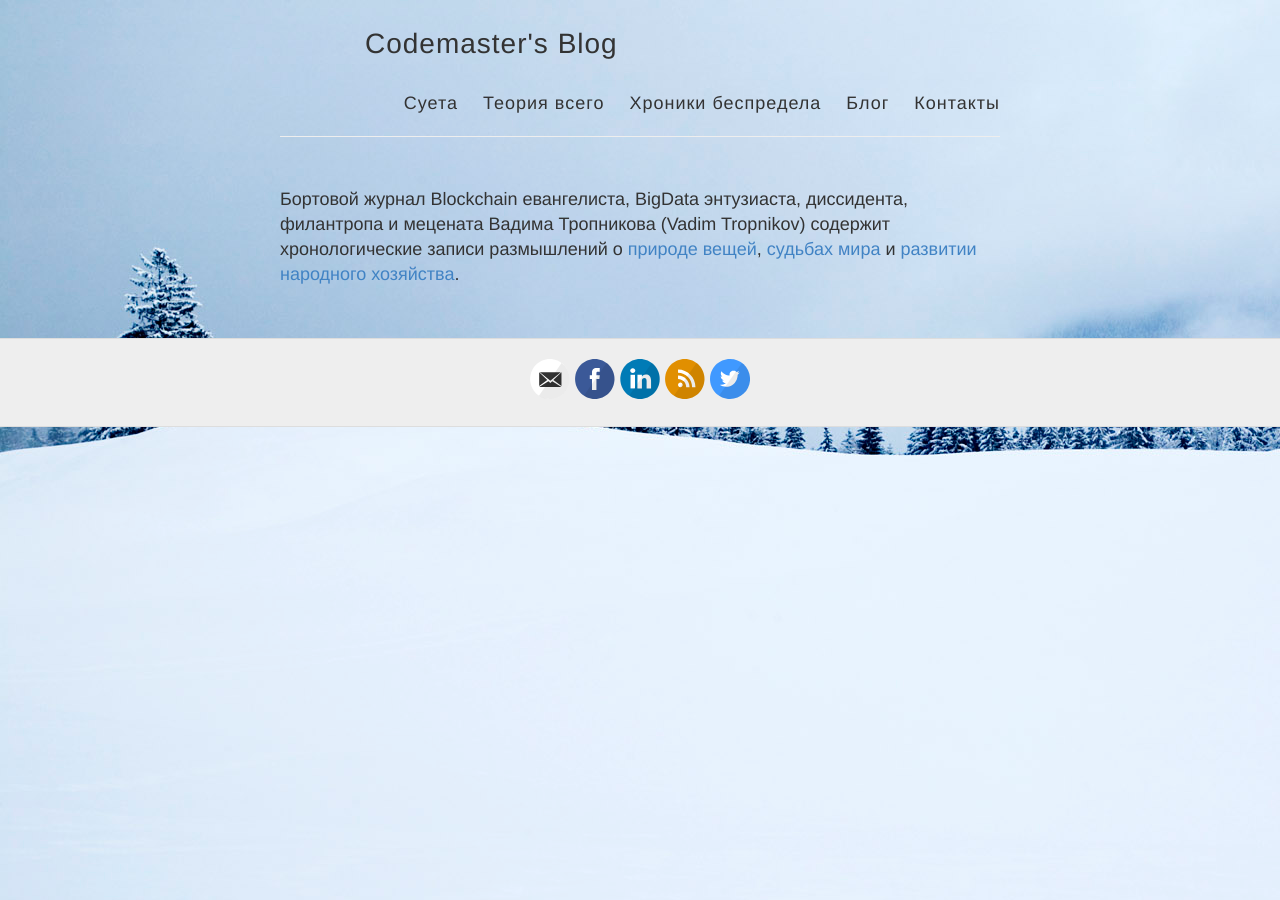
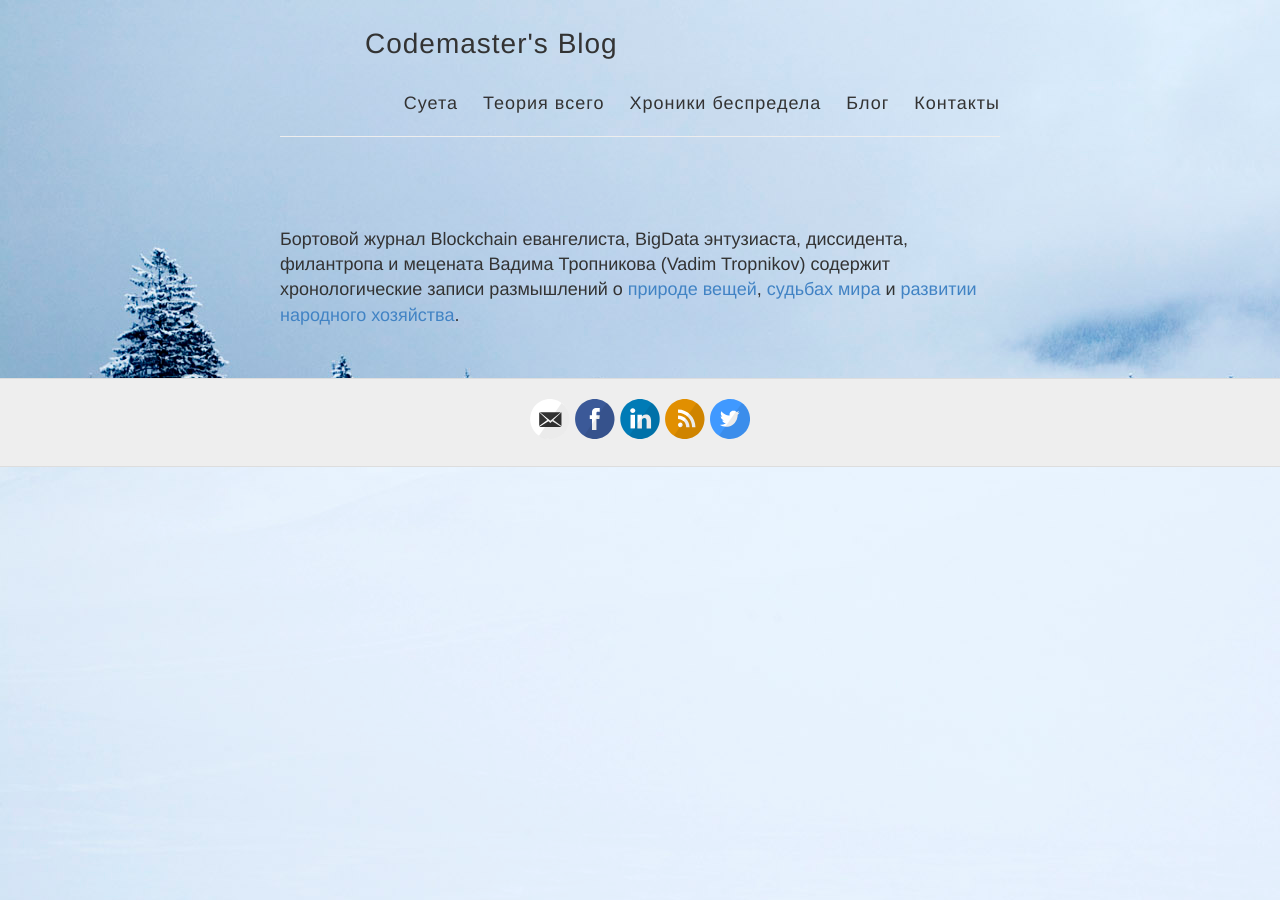
Before and after one commit to decrafts/r, a Jekyll site: the page built from index.md, in a window 1280 px wide. Built offline with Jekyll 4.4.1, drawn with Linux system fonts in a browser that asks for light colours; comment, search, counter and statistics services are not loaded.

Commit message:
Update index.md

```diff
--- a/index.md
+++ b/index.md
@@ -8,4 +8,6 @@
 }
 </style>
 
+<div style="height: 60%">&nbsp;</div>
+
 Бортовой журнал Blockchain евангелиста, BigData энтузиаста, диссидента, филантропа и мецената Вадима Тропникова (Vadim Tropnikov) содержит хронологические записи размышлений о [природе вещей](/xamep/), [судьбах мира](/uncheck/) и [развитии народного хозяйства](/ktulhu/).
```
